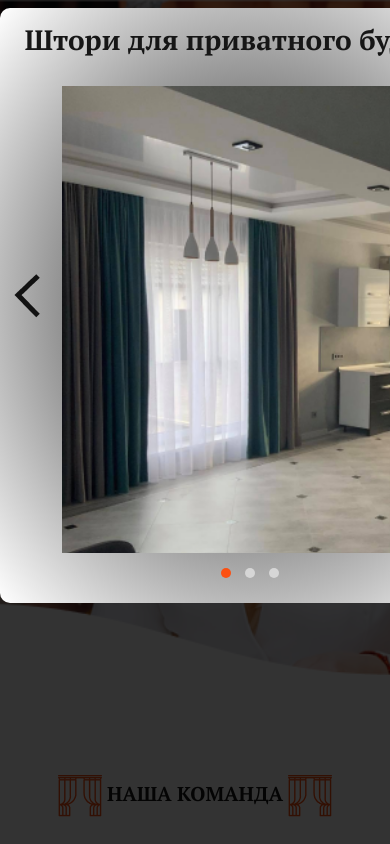
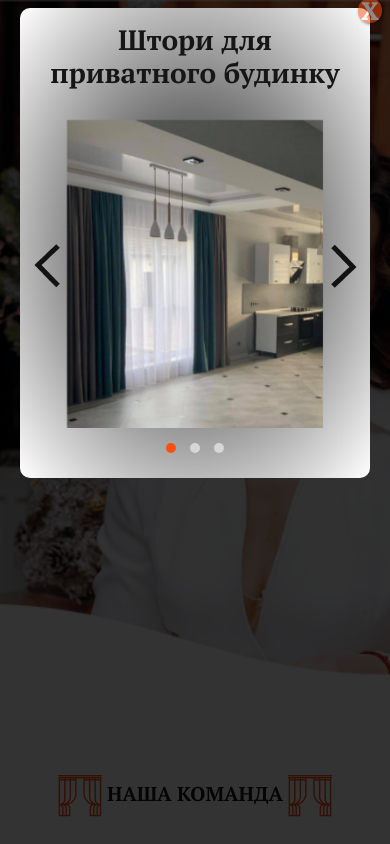
Before and after one commit to LeoMorgan113/LeoMorgan113.github.io, a PHP site: page / in a window 390 px wide, after a click on "Штори для приватного будинку". Run offline with PHP 8.4, Linux system fonts and the light colour scheme; some libraries are stand-ins or nearby versions.

Commit message:
Update styles.css

```diff
--- a/LuxDecor/css/styles.css
+++ b/LuxDecor/css/styles.css
@@ -612,6 +612,9 @@ footer{
     }
 }
 @media screen and (max-width: 575px){
+	.modalDialog > div {
+    		width: 450px;
+	}
 	h1{
 		font-size: 28px;
 	}
@@ -721,6 +724,9 @@ footer{
 
 }
 @media screen and (max-width: 475px){
+	.modalDialog > div {
+    		width: 400px;
+	}
 	.title p{
 		font-size: 12px;
 	}
@@ -746,6 +752,9 @@ footer{
 	}
 }
 @media screen and (max-width: 450px){
+	.modalDialog > div {
+    		width: 350px;
+	}
 	.box1 h4, .box2 h4 {
 		font-size: 14px;
 	}
@@ -779,6 +788,9 @@ footer{
 
 }
 @media screen and (max-width: 375px){
+	.modalDialog > div {
+    		width: 330px;
+	}
 	.box1, .box2 {
 	    width: 220px;
 	}
@@ -797,6 +809,9 @@ footer{
 	}
 }
 @media screen and (max-width: 340px){
+	.modalDialog > div {
+    		width: 300px;
+	}
 	.attention h2 {
 	    margin-top: 2rem;
 	}
```
